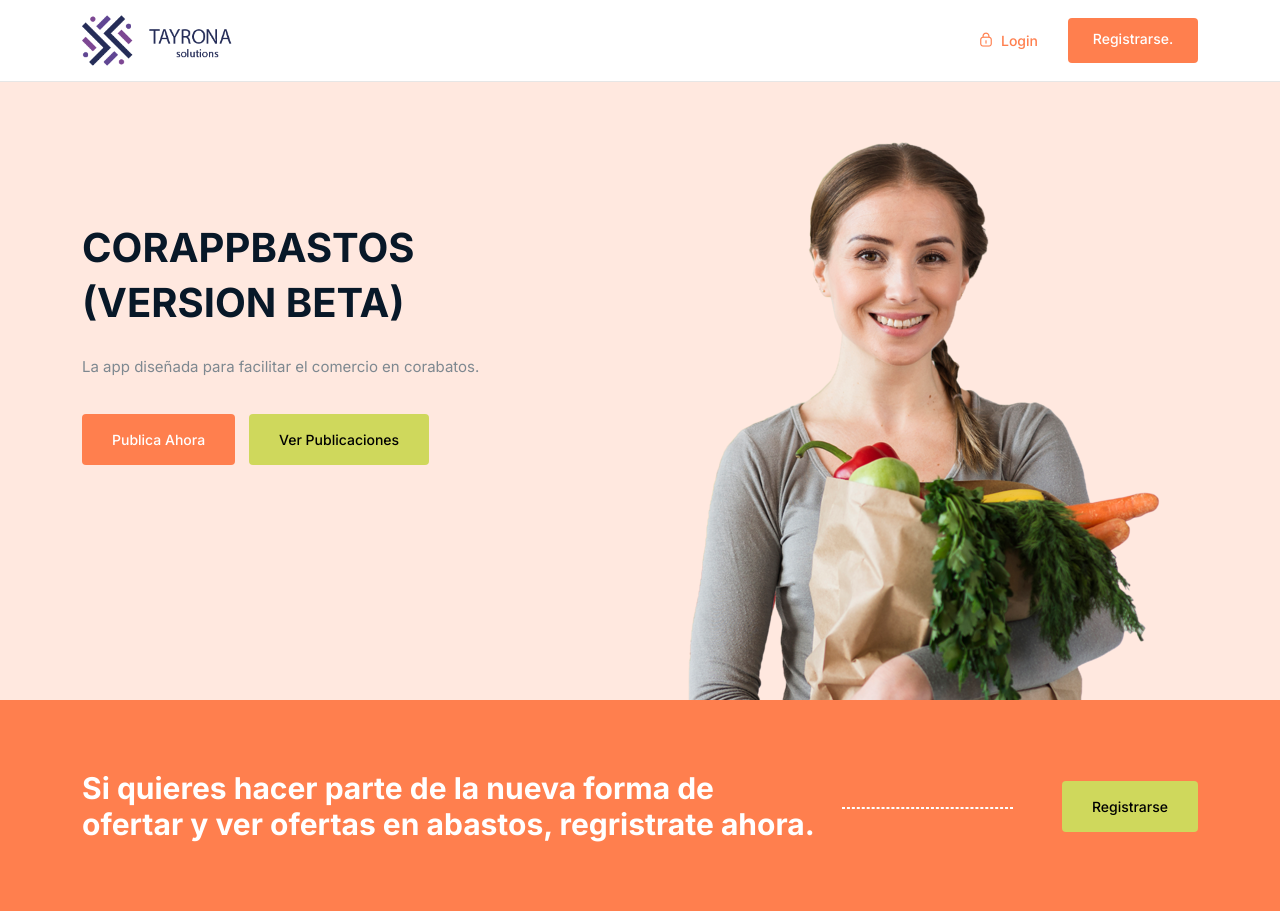
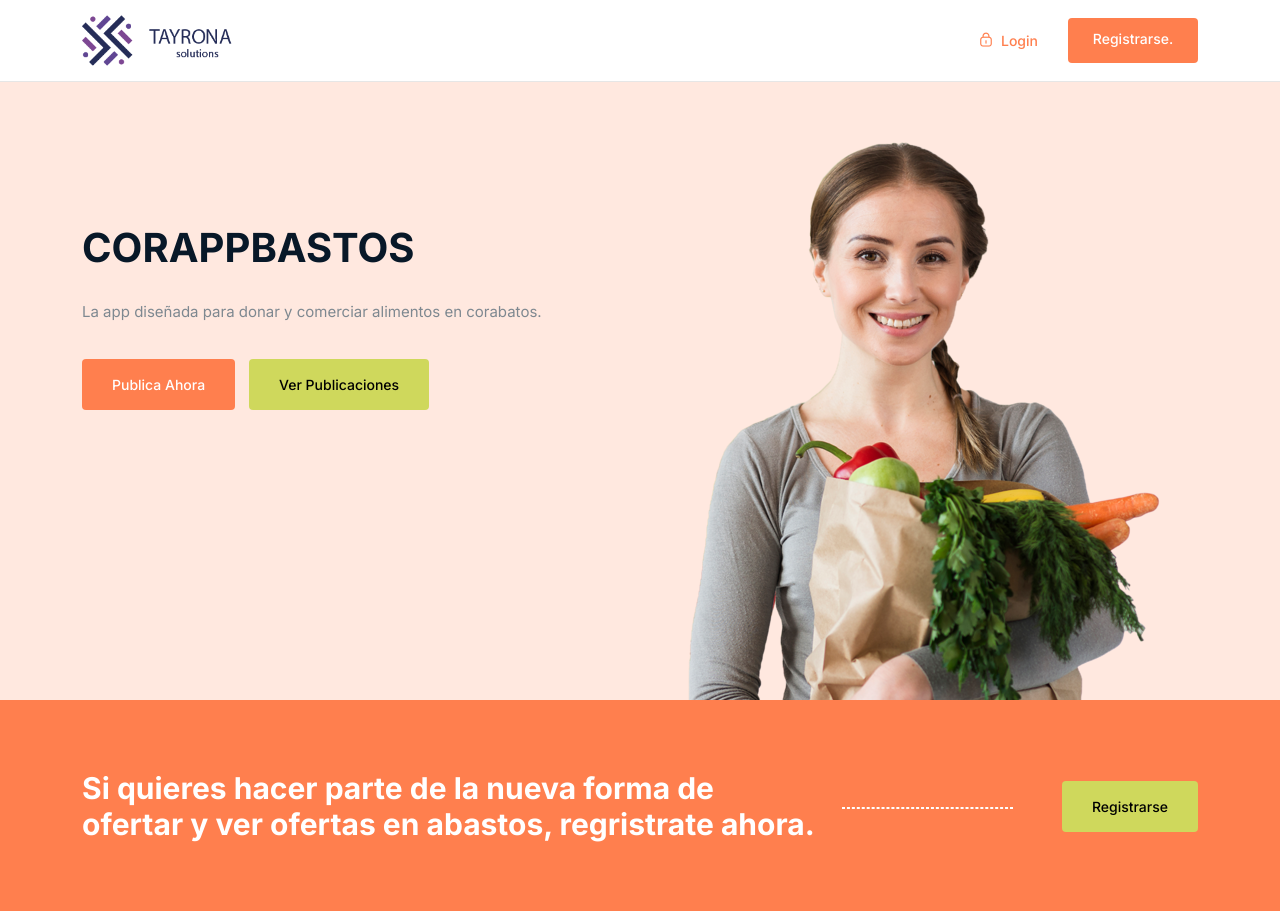
Before and after one commit to ccasasdeveloper/corapoyo, a Flask app: page / in a window 1280 px wide. Shown: the top 911 px of the page. Run offline with Flask 3, Linux system fonts and the light colour scheme; parts of the project's set-up code (start-up, migrations or seed data) failed here and were passed over; some libraries are stand-ins or nearby versions.

Commit message:
This commit is 002 before of the delivery 01-07-2022

```diff
--- a/src/templates/index.html
+++ b/src/templates/index.html
@@ -79,11 +79,11 @@
                                                 <div class="hero-text">
                                                     <h1 class="wow fadeInUp" data-wow-delay=".3s"
                                                         style="visibility: visible; animation-delay: 0.3s; animation-name: fadeInUp;">
-                                                        CORAPPBASTOS <br>(VERSION BETA)
+                                                        CORAPPBASTOS <br>
                                                     </h1>
                                                     <p class="wow fadeInUp" data-wow-delay=".5s"
                                                         style="visibility: visible; animation-delay: 0.5s; animation-name: fadeInUp;">
-                                                        La app diseñada para facilitar el comercio en corabatos.
+                                                        La app diseñada para donar y comerciar alimentos en corabatos.
                                                     </p>
                                                     <div class="button wow fadeInUp" data-wow-delay=".7s"
                                                         style="visibility: visible; animation-delay: 0.7s; animation-name: fadeInUp;">
```
Also changed, not shown: src/templates/publish.html (+2 -5 lines).
